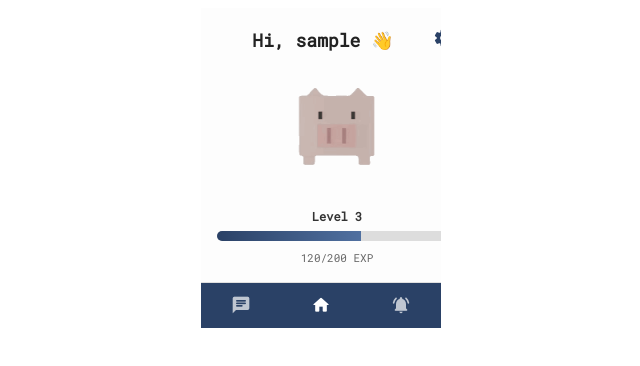
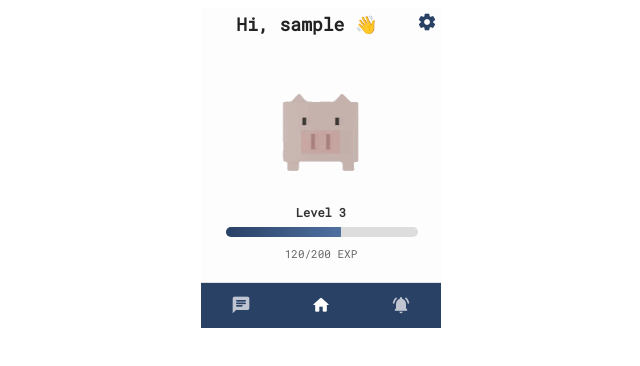
Before and after one commit to mch-cloudmosa-team4/mch-2025-cloudmosa, a Vue app in the folder frontend/: page /home in a window 1280 px wide. Shown: the top 366 px of the page, without its empty margins (319-959 px from the left). Built offline with nearby package versions, Linux system fonts and the light colour scheme; sample sign-in values are in the browser's storage.

Commit message:
HomeView formatting

```diff
--- a/frontend/src/views/HomeView.vue
+++ b/frontend/src/views/HomeView.vue
@@ -44,7 +44,6 @@ if (!isAuthed()) router.replace('/login')
   display: flex;
   flex-direction: column;
   align-items: center;
-  padding: 16px;
 }
 
 .header {
@@ -110,7 +109,7 @@ if (!isAuthed()) router.replace('/login')
   width: 80%;
   max-height: 120px;
   object-fit: contain;
-  margin: 8px 0;
+  margin-top: 30px;
 }
 
 .video {
@@ -123,7 +122,10 @@ if (!isAuthed()) router.replace('/login')
 .level-container {
   width: 100%;
   text-align: center;
-  margin-top: auto; /* 貼近底部 */
+  margin-top: 16px;
+  align-self: center;
+  align-items: center;
+  flex-direction: column;
 }
 
 .level-label {
@@ -133,12 +135,14 @@ if (!isAuthed()) router.replace('/login')
 }
 
 .level-bar {
-  width: 100%;
+  width: 80%;
   height: 10px;
   background: #ddd;
   border-radius: 6px;
   margin: 6px 0;
   overflow: hidden;
+  align-self: center;
+  margin-left: 25px;
 }
 
 .level-progress {
```
